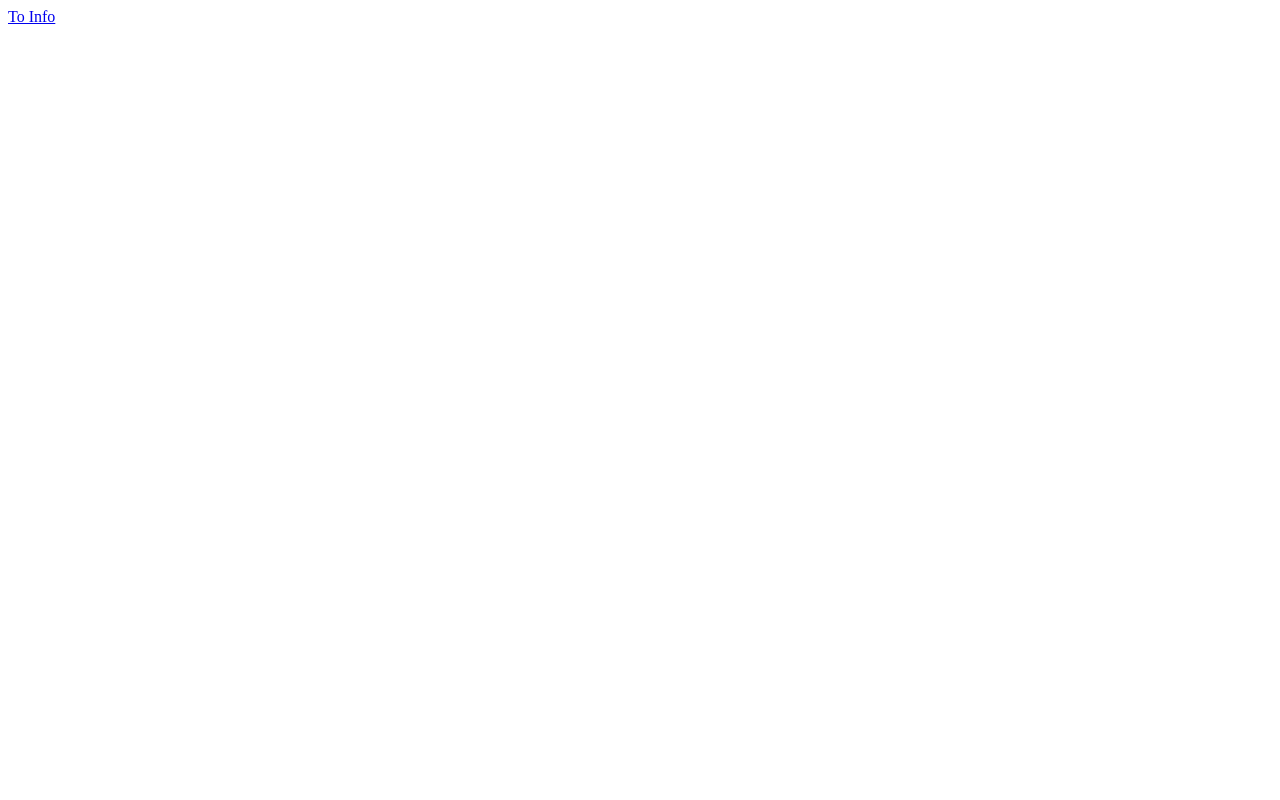
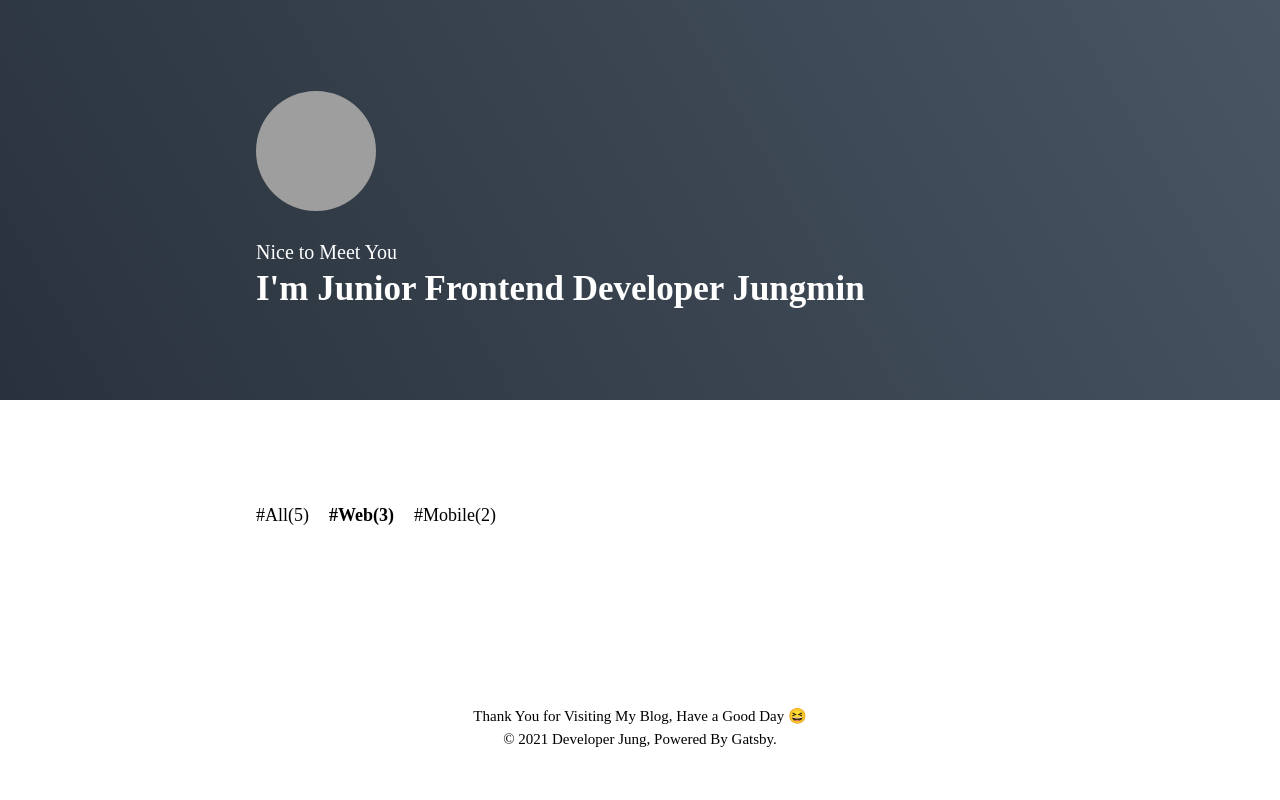
Before and after one commit to jungmini0601/jungmini0601.github.io, a Gatsby site: page / in a window 1280 px wide. Built offline with nearby package versions, Linux system fonts and the light colour scheme; Gatsby itself is replaced by a stand-in of ours; grey boxes are pictures that could not be loaded.

Commit message:
add: 카테고리 컴포넌트 추가

```diff
--- /dev/null
+++ b/src/components/Common/Footer.tsx
@@ -0,0 +1,23 @@
+import React, { FunctionComponent } from 'react'
+import styled from '@emotion/styled'
+
+const FooterWrapper = styled.div`
+  display: grid;
+  place-items: center;
+  margin-top: auto;
+  padding: 50px 0;
+  font-size: 15px;
+  text-align: center;
+  line-height: 1.5;
+`
+
+const Footer: FunctionComponent = function () {
+  return (
+    <FooterWrapper>
+      Thank You for Visiting My Blog, Have a Good Day 😆
+      <br />© 2021 Developer Jung, Powered By Gatsby.
+    </FooterWrapper>
+  )
+}
+
+export default Footer
--- /dev/null
+++ b/src/components/Common/GlobalStyle.tsx
@@ -0,0 +1,33 @@
+import React, { FunctionComponent } from 'react'
+import { Global, css } from '@emotion/react'
+
+const defaultStyle = css`
+  /* 나눔 명조 */
+  @import url('https://fonts.googleapis.com/css2?family=Nanum+Myeongjo:wght@400;700;800&display=swap');
+
+  * {
+    padding: 0;
+    margin: 0;
+    box-sizing: border-box;
+    font-family: 'Nanum Myeongjo', serif;
+  }
+
+  html,
+  body,
+  #___gatsby {
+    height: 100%;
+  }
+
+  a,
+  a:hover {
+    color: inherit;
+    text-decoration: none;
+    cursor: pointer;
+  }
+`
+
+const GlbalStyle: FunctionComponent = function () {
+  return <Global styles={defaultStyle} />
+}
+
+export default GlbalStyle
--- /dev/null
+++ b/src/components/Main/CategoryList.tsx
@@ -0,0 +1,61 @@
+import React, { FunctionComponent, ReactNode } from 'react'
+import styled from '@emotion/styled'
+import { Link } from 'gatsby'
+
+export type CategoryListProps = {
+  selectedCategory: string
+  categoryList: {
+    [key: string]: number
+  }
+}
+type CategoryItemProps = {
+  active: boolean
+}
+
+type GatsbyLinkProps = {
+  children: ReactNode
+  className?: string
+  to: string
+} & CategoryItemProps
+
+const CategoryListWrapper = styled.div`
+  display: flex;
+  flex-wrap: wrap;
+  width: 768px;
+  margin: 100px auto 0;
+`
+
+const CategoryItem = styled(({ active, ...props }: GatsbyLinkProps) => (
+  <Link {...props} />
+))<CategoryItemProps>`
+  margin-right: 20px;
+  padding: 5px 0;
+  font-size: 18px;
+  font-weight: ${({ active }) => (active ? '800' : '400')};
+  cursor: pointer;
+
+  &:last-of-type {
+    margin-right: 0;
+  }
+`
+
+const CategoryList: FunctionComponent<CategoryListProps> = function ({
+  selectedCategory,
+  categoryList,
+}) {
+  return (
+    <CategoryListWrapper>
+      {Object.entries(categoryList).map(([name, count]) => (
+        <CategoryItem
+          to={`/?category=${name}`}
+          key={name}
+          active={name === selectedCategory}
+        >
+          #{name}({count})
+        </CategoryItem>
+      ))}
+    </CategoryListWrapper>
+  )
+}
+
+export default CategoryList
--- /dev/null
+++ b/src/components/Main/Introduction.tsx
@@ -0,0 +1,47 @@
+import React, { FunctionComponent } from 'react'
+import styled from '@emotion/styled'
+import ProfileImage from './ProfileImage'
+
+const Background = styled.div`
+  width: 100%;
+  background-image: linear-gradient(60deg, #29323c 0%, #485563 100%);
+  color: #ffffff;
+`
+
+const Wrapper = styled.div`
+  display: flex;
+  flex-direction: column;
+  justify-content: center;
+  align-items: flex-start;
+  width: 768px;
+  height: 400px;
+  margin: 0 auto;
+`
+
+const SubTitle = styled.div`
+  font-size: 20px;
+  font-weight: 400;
+`
+
+const Title = styled.div`
+  margin-top: 5px;
+  font-size: 35px;
+  font-weight: 700;
+`
+
+const Introduction: FunctionComponent = function () {
+  return (
+    <Background>
+      <Wrapper>
+        <ProfileImage />
+
+        <div>
+          <SubTitle>Nice to Meet You</SubTitle>
+          <Title>I'm Junior Frontend Developer Jungmin</Title>
+        </div>
+      </Wrapper>
+    </Background>
+  )
+}
+
+export default Introduction
--- /dev/null
+++ b/src/components/Main/ProfileImage.tsx
@@ -0,0 +1,18 @@
+import React, { FunctionComponent } from 'react'
+import styled from '@emotion/styled'
+
+const PROFILE_IMAGE_LINK =
+  'https://avatars.githubusercontent.com/u/126523988?v=4'
+
+const ProfileImageWrapper = styled.img`
+  width: 120px;
+  height: 120px;
+  margin-bottom: 30px;
+  border-radius: 50%;
+`
+
+const ProfileImage: FunctionComponent = function () {
+  return <ProfileImageWrapper src={PROFILE_IMAGE_LINK} alt="Profile Image" />
+}
+
+export default ProfileImage
--- a/src/pages/index.tsx
+++ b/src/pages/index.tsx
@@ -1,11 +1,30 @@
 import React, { FunctionComponent } from 'react'
-import { Link } from 'gatsby'
+import styled from '@emotion/styled'
+import GlobalStyle from 'components/Common/GlobalStyle'
+import Introduction from 'components/Main/Introduction'
+import Footer from 'components/Common/Footer'
+import CategoryList from 'components/Main/CategoryList'
+
+const CATEGORY_LIST = {
+  All: 5,
+  Web: 3,
+  Mobile: 2,
+}
+
+const Container = styled.div`
+  display: flex;
+  flex-direction: column;
+  height: 100vh;
+`
 
 const IndexPage: FunctionComponent = function () {
   return (
-    <>
-      <Link to="/info">To Info</Link>
-    </>
+    <Container>
+      <GlobalStyle />
+      <Introduction />
+      <CategoryList selectedCategory="Web" categoryList={CATEGORY_LIST} />
+      <Footer />
+    </Container>
   )
 }
 
```
Also changed, not shown: src/components/Main/PostItem.tsx (added), src/components/Main/PostList.tsx (added).
